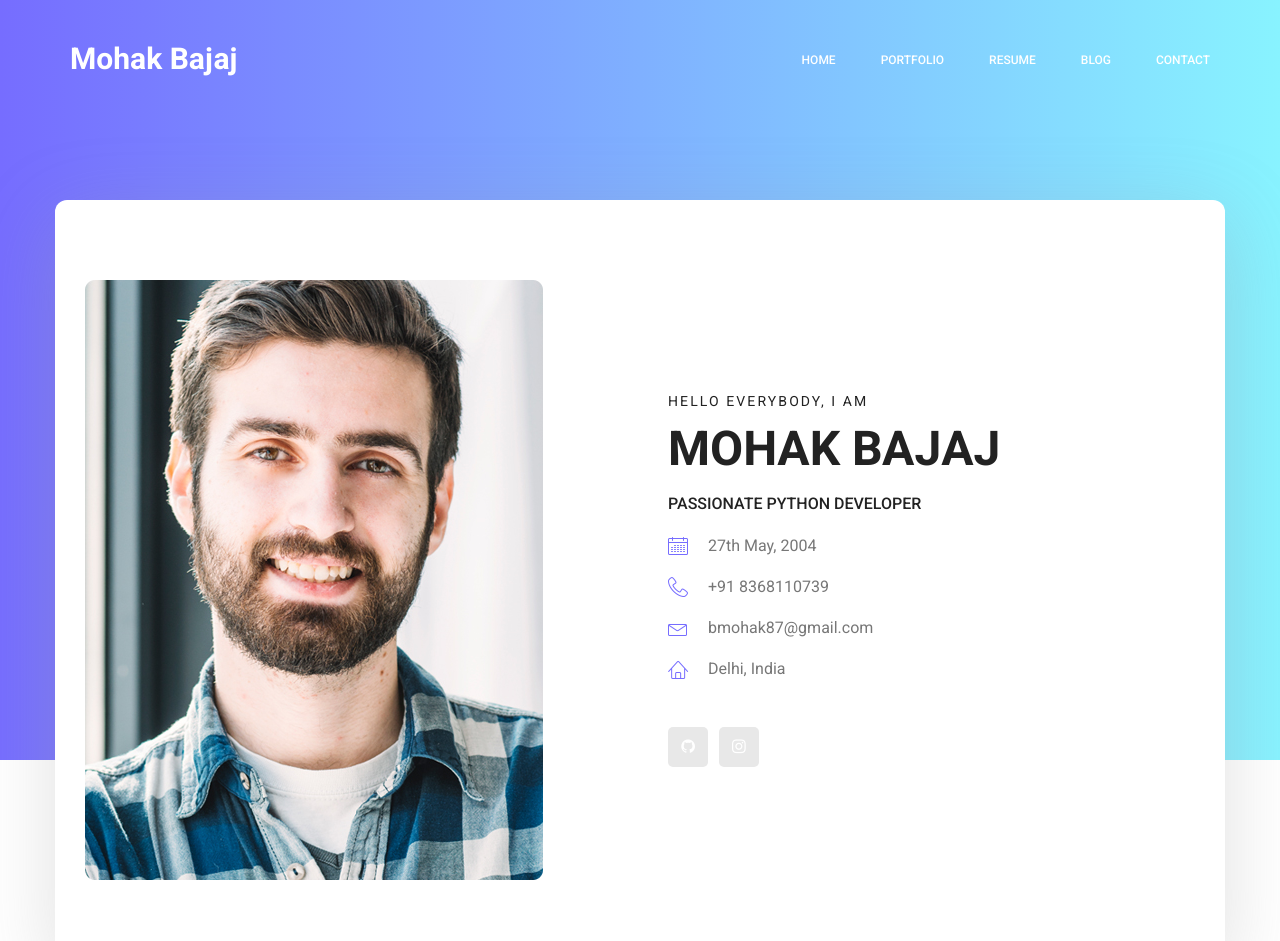
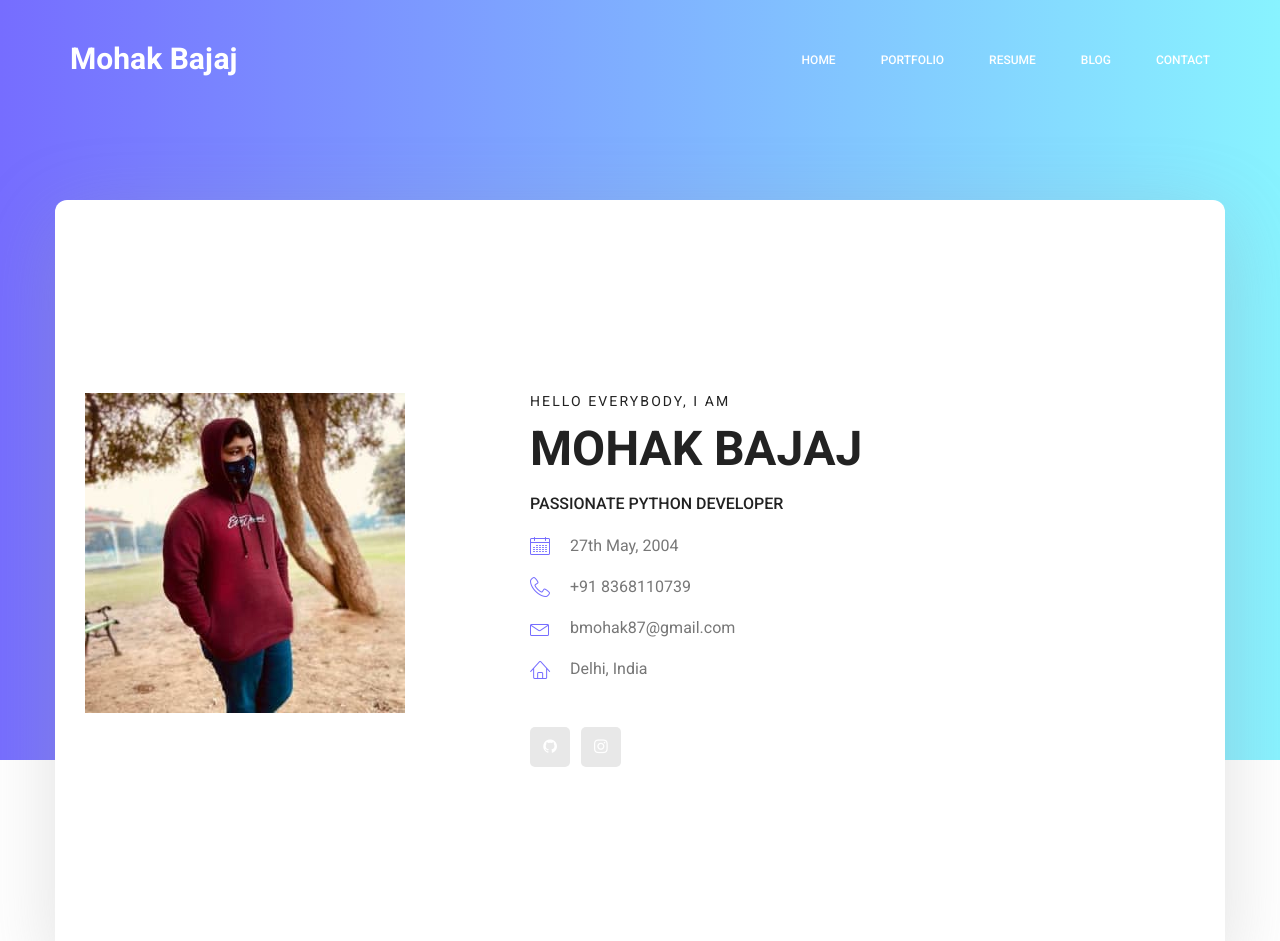
Before and after one commit to MohakBajaj/MohakBajaj, a plain HTML site: page index.html in a window 1280 px wide. Shown: the top 941 px of the page. Drawn offline with Linux system fonts and the light colour scheme.

Commit message:
Update index.html

```diff
--- a/index.html
+++ b/index.html
@@ -81,7 +81,7 @@
           <div class="banner_content">
             <div class="media">
               <div class="d-flex">
-                <img src="img/personal.jpg" alt="" />
+                <img src="img/personal.jpeg" alt="" />
               </div>
               <div class="media-body">
                 <div class="personal_text">
```
